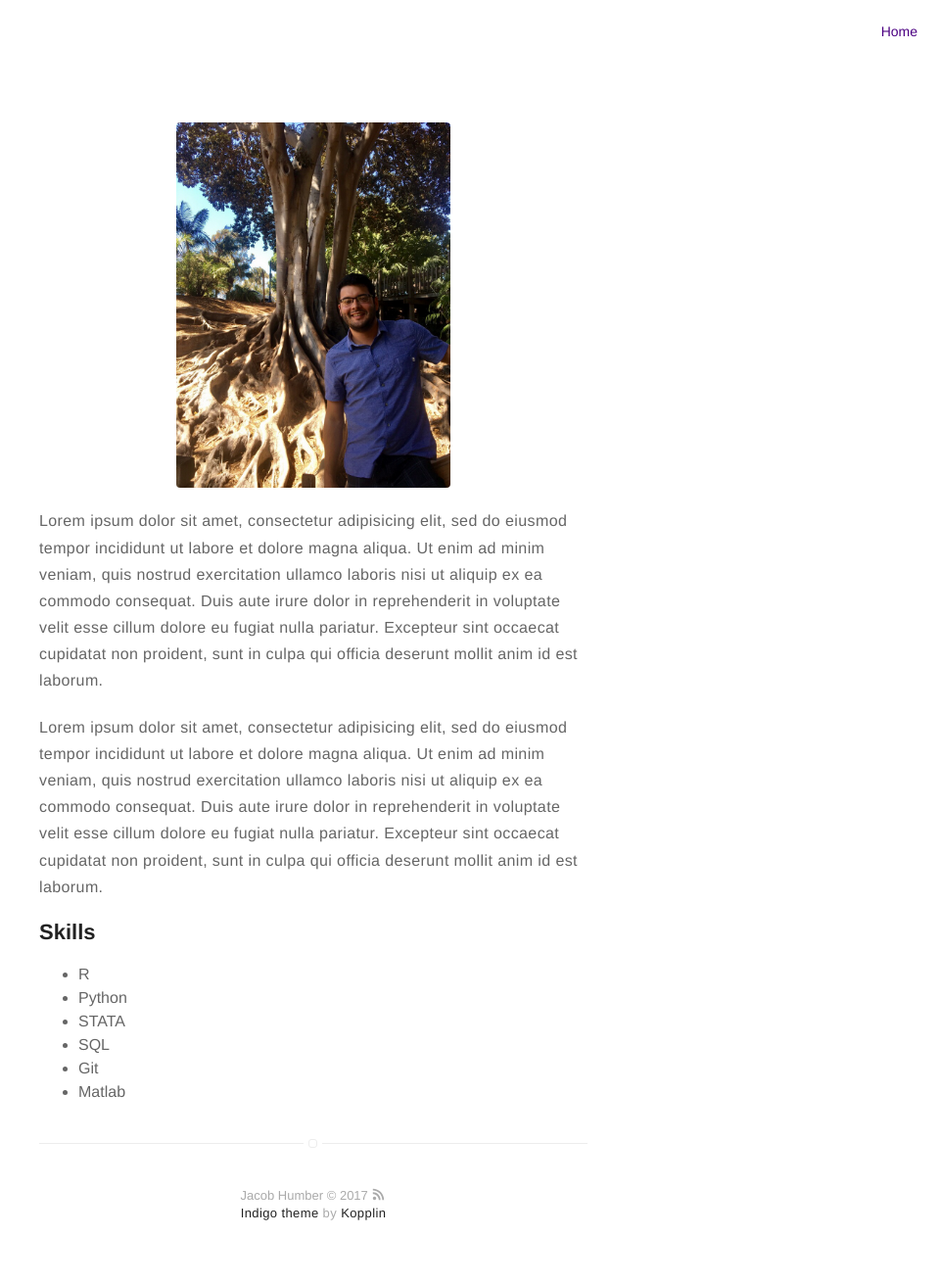
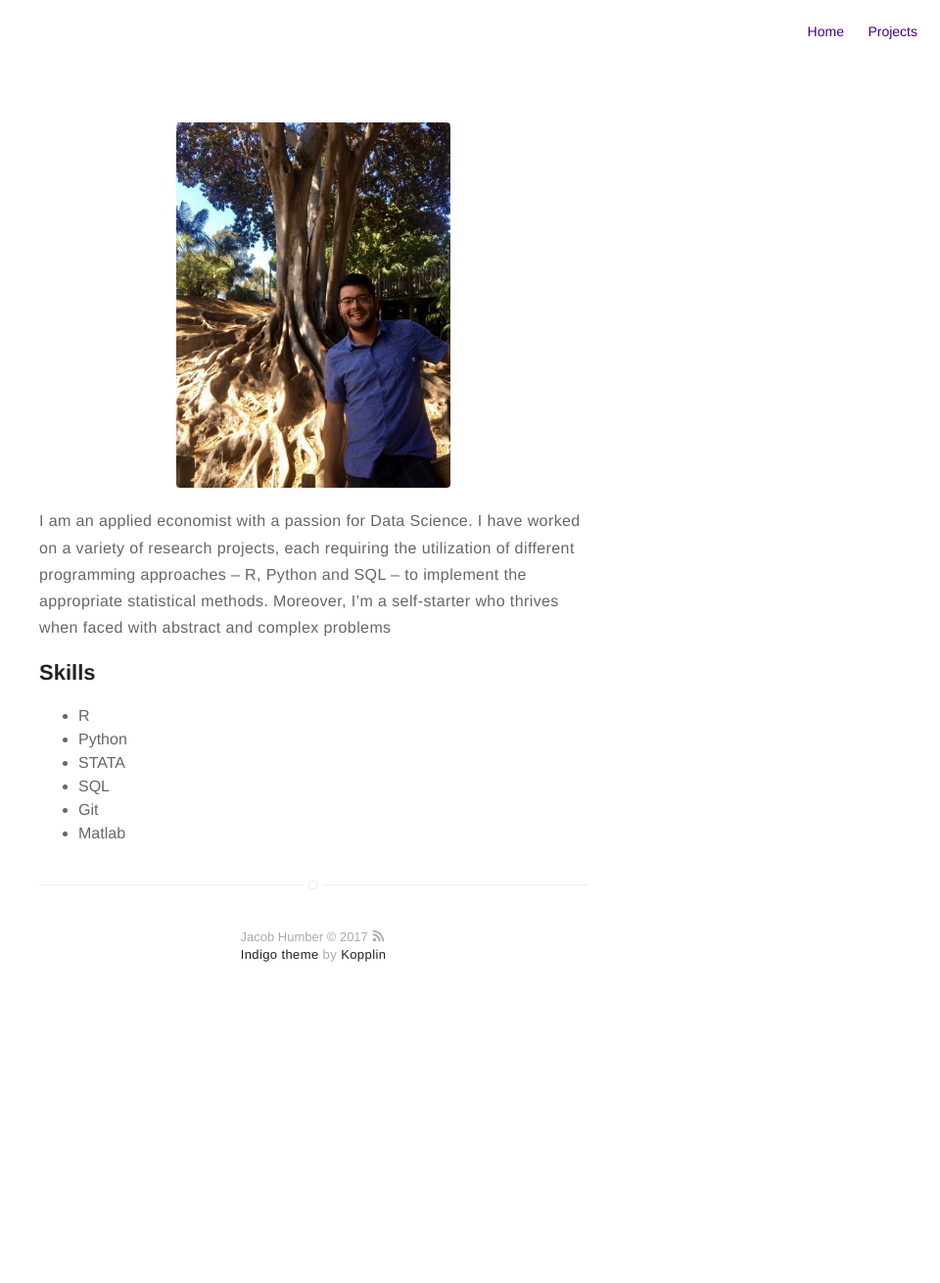
Before and after one commit to jacobhumber/jacobhumber.github.io, a Jekyll site: the page built from about.md, in a window 1280 px wide. Shown: the whole page at 98% size, without its empty margins (320-1280 px from the left). Built offline with Jekyll 4.4.1, drawn with Linux system fonts in a browser that asks for light colours; after the commit the page ends 1046 px from its top, so only the background shows below that.

Commit message:
Edit About

```diff
--- a/_config.yml
+++ b/_config.yml
@@ -25,7 +25,7 @@ highlighter: rouge
 # analytics-piwik-id: 1
 
 # if you don't want comments in your posts, set to false
-disqus: mydisqus
+#disqus: mydisqus
 
 # if you don't have any of social below, comment the line
 #facebook: myfacebook
@@ -73,7 +73,7 @@ about: true
 blog: false
 
 # if you don't need projects, comment the *projects* configs below
-projects: false
+projects: true
 
 # do you want to show the "read time" of the posts?
 read-time: true
--- a/about.md
+++ b/about.md
@@ -4,19 +4,7 @@ layout: page
 ---
 ![Profile Image]({{ site.url }}/{{ site.authors.jacobhumber.picture }})
 
-<p>Lorem ipsum dolor sit amet, consectetur adipisicing elit, sed do eiusmod
-tempor incididunt ut labore et dolore magna aliqua. Ut enim ad minim veniam,
-quis nostrud exercitation ullamco laboris nisi ut aliquip ex ea commodo
-consequat. Duis aute irure dolor in reprehenderit in voluptate velit esse
-cillum dolore eu fugiat nulla pariatur. Excepteur sint occaecat cupidatat non
-proident, sunt in culpa qui officia deserunt mollit anim id est laborum.</p>
-
-<p>Lorem ipsum dolor sit amet, consectetur adipisicing elit, sed do eiusmod
-tempor incididunt ut labore et dolore magna aliqua. Ut enim ad minim veniam,
-quis nostrud exercitation ullamco laboris nisi ut aliquip ex ea commodo
-consequat. Duis aute irure dolor in reprehenderit in voluptate velit esse
-cillum dolore eu fugiat nulla pariatur. Excepteur sint occaecat cupidatat non
-proident, sunt in culpa qui officia deserunt mollit anim id est laborum.</p>
+<p>I am an applied economist with a passion for Data Science. I have worked on a variety of research projects, each requiring the utilization of different programming approaches – R, Python and SQL – to implement the appropriate statistical methods. Moreover, I’m a self-starter who thrives when faced with abstract and complex problems</p>
 
 <h2>Skills</h2>
 
```
Also changed, not shown: _posts/2017-01-15-first-dashboard.markdown (added, +35 -0 lines), _posts/2017-01-25-indigo-jekyll-theme.markdown (added, +35 -0 lines), _posts/examples/2015-02-24-markdown-extra-components.markdown (renamed from _posts/2015-02-24-markdown-extra-components.markdown), assets/images/plotly.png (added), 4 other files.
